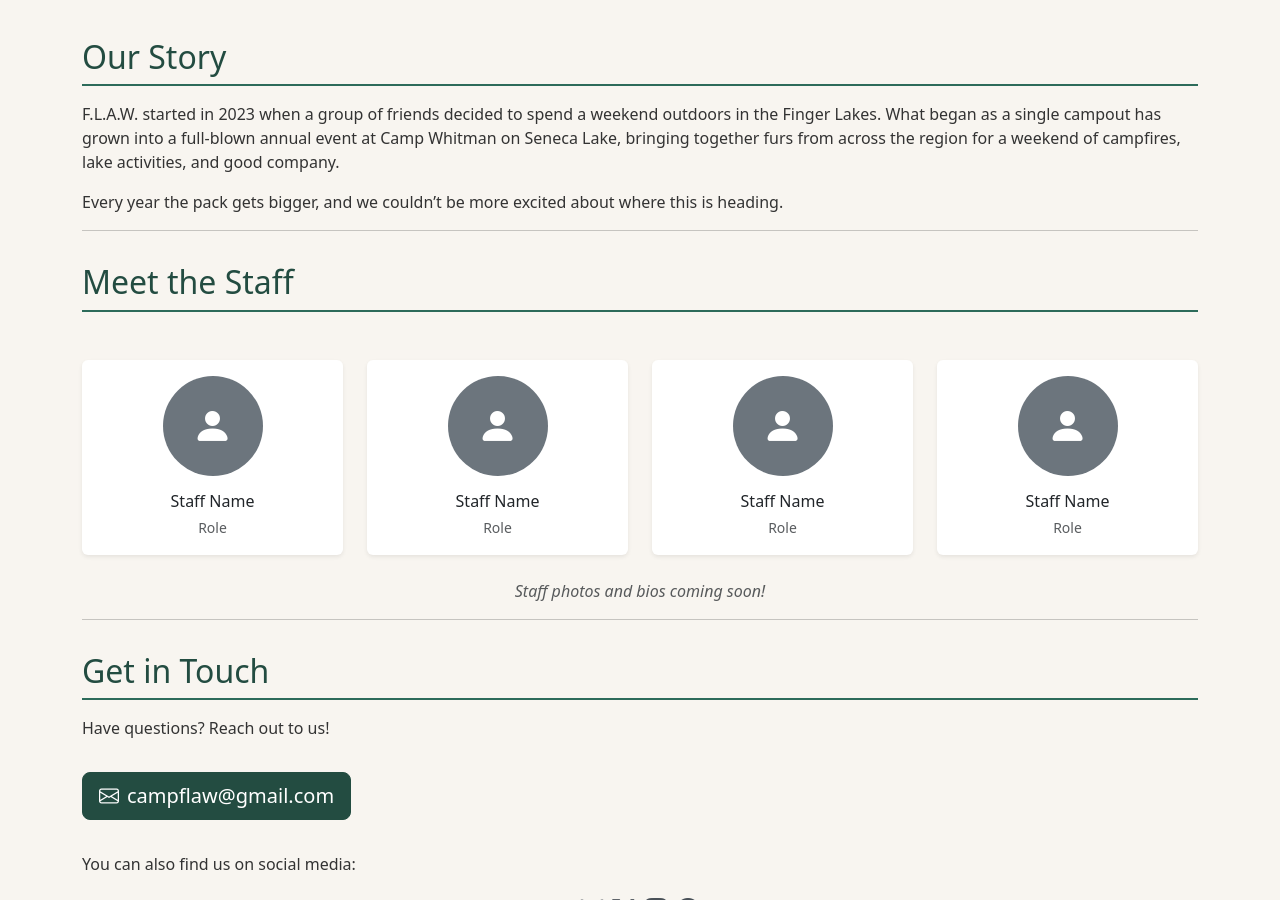
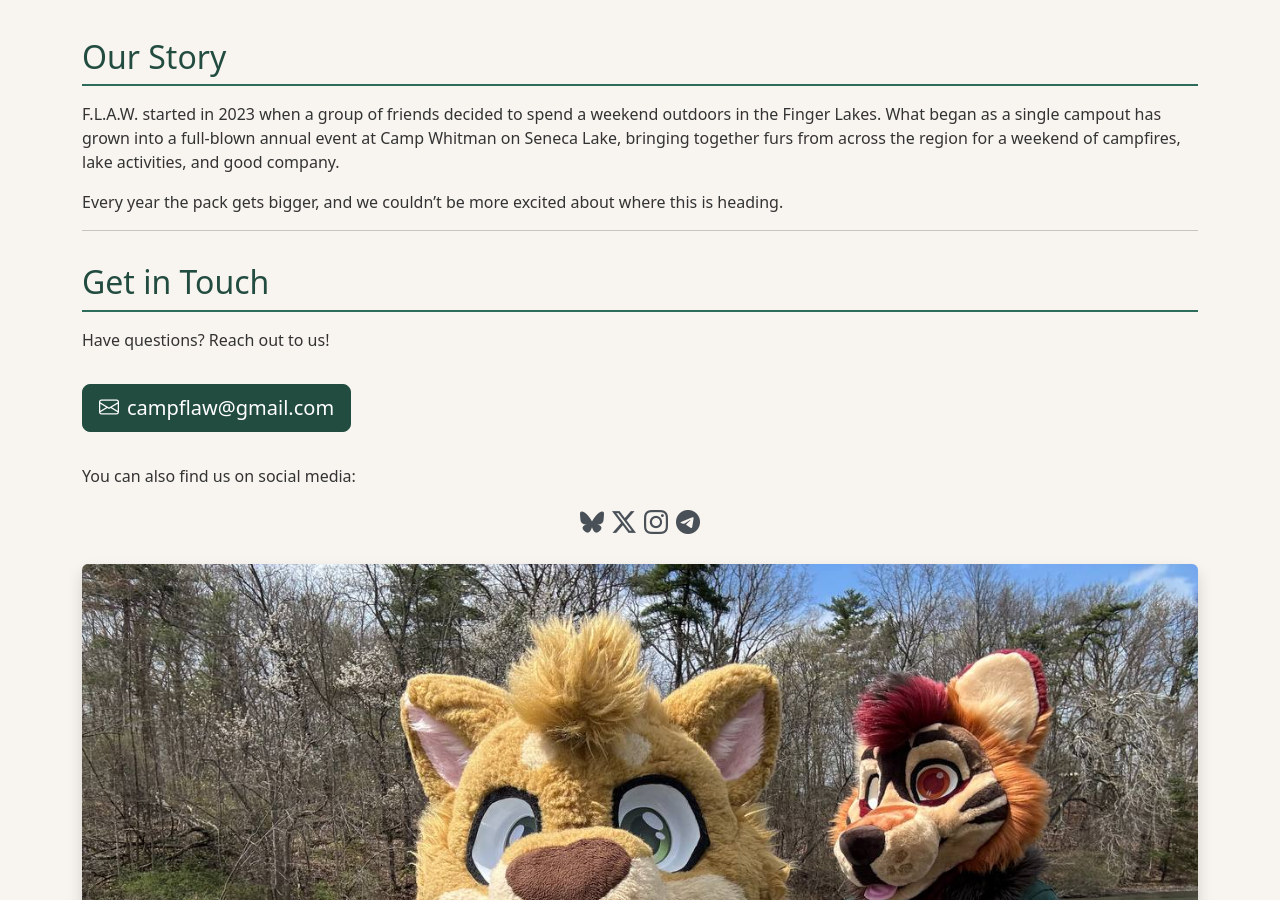
Before and after one commit to campflaw/campflaw.github.io, a Jekyll site: the page built from contact.md, in a window 1280 px wide and 900 px high, scrolled down 298 px. Built offline with Jekyll 4.4.1, drawn with Linux system fonts in a browser that asks for light colours.

Commit message:
Remove placeholder staff thumbnails from About & Contact page
Co-Authored-By: Claude Opus 4.6 (1M context) <noreply@anthropic.com>

```diff
--- a/contact.md
+++ b/contact.md
@@ -9,59 +9,6 @@ permalink: /contact/
 F.L.A.W. started in 2023 when a group of friends decided to spend a weekend outdoors in the Finger Lakes. What began as a single campout has grown into a full-blown annual event at Camp Whitman on Seneca Lake, bringing together furs from across the region for a weekend of campfires, lake activities, and good company.
 
 Every year the pack gets bigger, and we couldn't be more excited about where this is heading.
-
----
-
-## Meet the Staff
-
-<div class="row text-center my-4 g-4">
-    <div class="col-6 col-md-3">
-        <div class="card h-100 shadow-sm border-0">
-            <div class="card-body">
-                <div class="rounded-circle bg-secondary mx-auto mb-3 d-flex align-items-center justify-content-center" style="width: 100px; height: 100px;">
-                    <i class="bi bi-person-fill text-white" style="font-size: 2.5rem;"></i>
-                </div>
-                <h6 class="mb-1">Staff Name</h6>
-                <small class="text-muted">Role</small>
-            </div>
-        </div>
-    </div>
-    <div class="col-6 col-md-3">
-        <div class="card h-100 shadow-sm border-0">
-            <div class="card-body">
-                <div class="rounded-circle bg-secondary mx-auto mb-3 d-flex align-items-center justify-content-center" style="width: 100px; height: 100px;">
-                    <i class="bi bi-person-fill text-white" style="font-size: 2.5rem;"></i>
-                </div>
-                <h6 class="mb-1">Staff Name</h6>
-                <small class="text-muted">Role</small>
-            </div>
-        </div>
-    </div>
-    <div class="col-6 col-md-3">
-        <div class="card h-100 shadow-sm border-0">
-            <div class="card-body">
-                <div class="rounded-circle bg-secondary mx-auto mb-3 d-flex align-items-center justify-content-center" style="width: 100px; height: 100px;">
-                    <i class="bi bi-person-fill text-white" style="font-size: 2.5rem;"></i>
-                </div>
-                <h6 class="mb-1">Staff Name</h6>
-                <small class="text-muted">Role</small>
-            </div>
-        </div>
-    </div>
-    <div class="col-6 col-md-3">
-        <div class="card h-100 shadow-sm border-0">
-            <div class="card-body">
-                <div class="rounded-circle bg-secondary mx-auto mb-3 d-flex align-items-center justify-content-center" style="width: 100px; height: 100px;">
-                    <i class="bi bi-person-fill text-white" style="font-size: 2.5rem;"></i>
-                </div>
-                <h6 class="mb-1">Staff Name</h6>
-                <small class="text-muted">Role</small>
-            </div>
-        </div>
-    </div>
-</div>
-
-<p class="text-muted text-center"><em>Staff photos and bios coming soon!</em></p>
 
 ---
 
```
